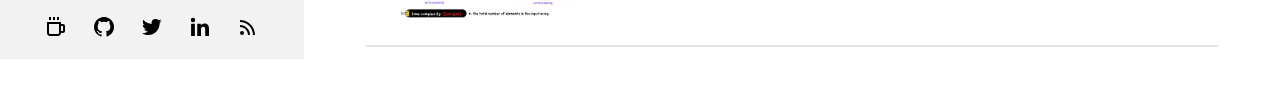
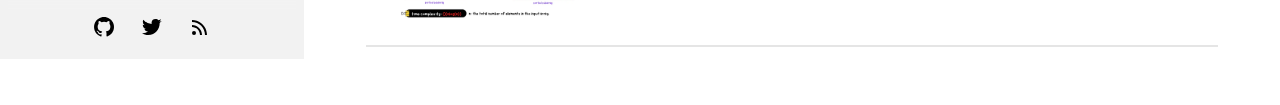
Before and after one commit to dangerousplay/personal-website, an Astro site: page / in a window 1280 px wide. Shown: the part 741-846 px from the top of the page. Built offline with nearby package versions, Linux system fonts and the light colour scheme; Astro itself is replaced by a stand-in of ours; some packages are replaced by stand-ins of ours.

Commit message:
[Changed] Sidebar social media links

```diff
--- a/src/components/SideBarFooter.astro
+++ b/src/components/SideBarFooter.astro
@@ -4,27 +4,7 @@
 </div>
 
 <div class="social-icons px-4 pb-5 pt-1 flex self-center justify-center sticky bottom-0 bg-base-200">
-    <a
-        href="https://manuelernestog.github.io/support-my-work/"
-        target="_blank"
-        class="mx-3"
-        aria-label="Support my work"
-        title="Support my work"
-    >
-        <svg
-            xmlns="http://www.w3.org/2000/svg"
-            width="24"
-            height="24"
-            viewBox="0 0 24 24"
-            style="fill: currentColor;transform: ;msFilter:;"
-            ><path
-                fill-rule="evenodd"
-                clip-rule="evenodd"
-                d="M5 2h2v3H5zm4 0h2v3H9zm4 0h2v3h-2zm6 7h-2V7H3v11c0 1.654 1.346 3 3 3h8c1.654 0 3-1.346 3-3h2c1.103 0 2-.897 2-2v-5c0-1.103-.897-2-2-2zm-4 9a1 1 0 0 1-1 1H6a1 1 0 0 1-1-1V9h10v9zm2-2v-5h2l.002 5H17z"
-            ></path></svg
-        >
-    </a>
-    <a href="https://github.com/manuelernestog" target="_blank" class="mx-3" aria-label="Github" title="Github">
+    <a href="https://github.com/dangerousplay" target="_blank" class="mx-3" aria-label="Github" title="Github">
         <svg
             xmlns="http://www.w3.org/2000/svg"
             width="24"
@@ -38,7 +18,7 @@
             ></path>
         </svg>
     </a>
-    <a href="https://twitter.com/manuelernestog" target="_blank" class="mx-3" aria-label="Twitter" title="Twitter">
+    <a href="https://twitter.com/dangerousplayt" target="_blank" class="mx-3" aria-label="Twitter" title="Twitter">
         <svg
             xmlns="http://www.w3.org/2000/svg"
             width="24"
@@ -47,24 +27,6 @@
             style="fill: currentColor;transform: ;msFilter:;"
             ><path
                 d="M19.633 7.997c.013.175.013.349.013.523 0 5.325-4.053 11.461-11.46 11.461-2.282 0-4.402-.661-6.186-1.809.324.037.636.05.973.05a8.07 8.07 0 0 0 5.001-1.721 4.036 4.036 0 0 1-3.767-2.793c.249.037.499.062.761.062.361 0 .724-.05 1.061-.137a4.027 4.027 0 0 1-3.23-3.953v-.05c.537.299 1.16.486 1.82.511a4.022 4.022 0 0 1-1.796-3.354c0-.748.199-1.434.548-2.032a11.457 11.457 0 0 0 8.306 4.215c-.062-.3-.1-.611-.1-.923a4.026 4.026 0 0 1 4.028-4.028c1.16 0 2.207.486 2.943 1.272a7.957 7.957 0 0 0 2.556-.973 4.02 4.02 0 0 1-1.771 2.22 8.073 8.073 0 0 0 2.319-.624 8.645 8.645 0 0 1-2.019 2.083z"
-            ></path>
-        </svg>
-    </a>
-    <a
-        href="https://www.linkedin.com/in/manuelernestogr"
-        target="_blank"
-        class="mx-3"
-        aria-label="Linkedin"
-        title="Linkedin"
-    >
-        <svg
-            xmlns="http://www.w3.org/2000/svg"
-            width="24"
-            height="24"
-            viewBox="0 0 24 24"
-            style="fill: currentColor;transform: ;msFilter:;"
-            ><circle cx="4.983" cy="5.009" r="2.188"></circle><path
-                d="M9.237 8.855v12.139h3.769v-6.003c0-1.584.298-3.118 2.262-3.118 1.937 0 1.961 1.811 1.961 3.218v5.904H21v-6.657c0-3.27-.704-5.783-4.526-5.783-1.835 0-3.065 1.007-3.568 1.96h-.051v-1.66H9.237zm-6.142 0H6.87v12.139H3.095z"
             ></path>
         </svg>
     </a>
```
